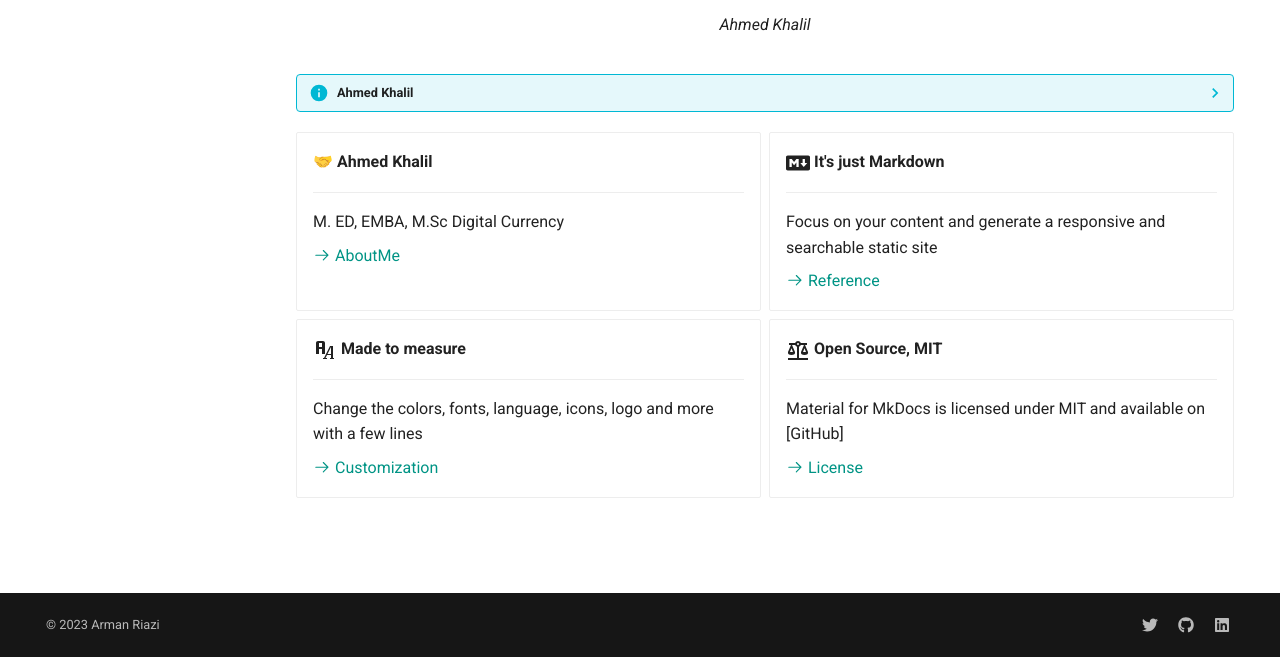
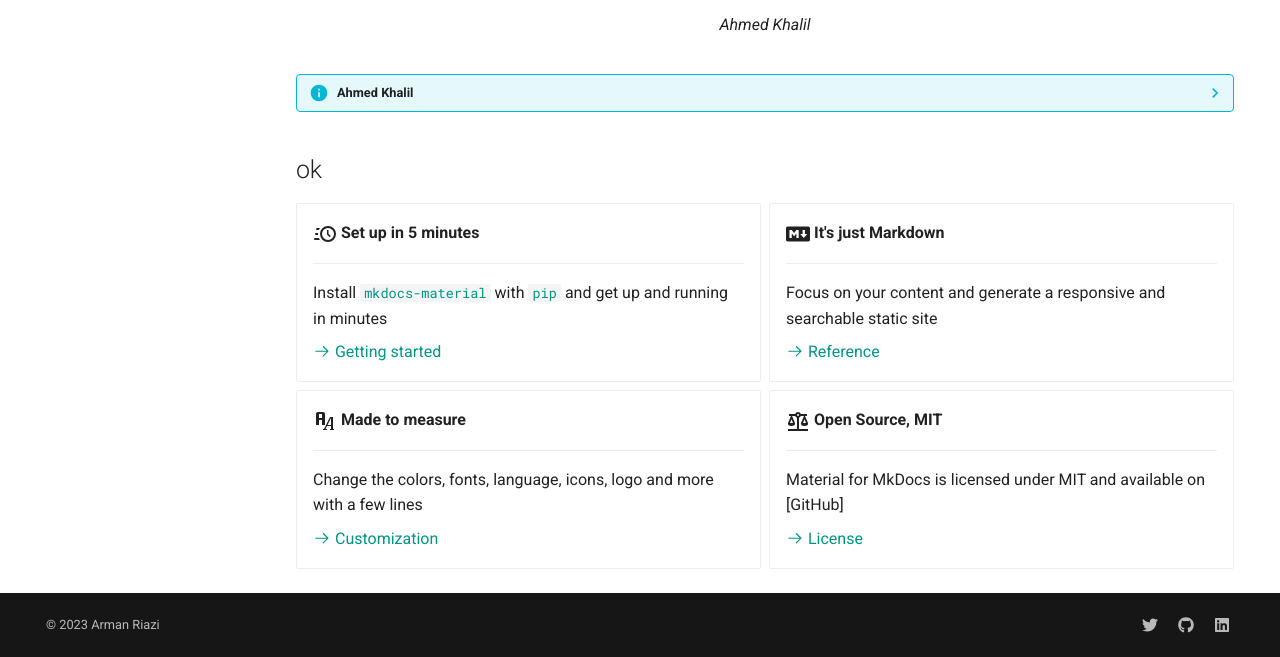
Before and after one commit to 21crickets/21crickets.github.io, an MkDocs documentation site: the page built from docs/career/army-mfs.md, in a window 1280 px wide and 1365 px high, cut to the strip 708-1365 px from the top of the window. Built offline with MkDocs 1.6.1 and Material for MkDocs 9.7.7, drawn with Linux system fonts in a browser that asks for light colours.

Commit message:
add ahmed8

```diff
--- a/docs/career/army-mfs.md
+++ b/docs/career/army-mfs.md
@@ -30,16 +30,18 @@
 
 
 
+## ok
 
 <div class="grid cards" markdown>
 
--   🤝 __Ahmed Khalil__
+-   :material-clock-fast:{ .lg .middle } __Set up in 5 minutes__
 
     ---
 
-    M. ED, EMBA, M.Sc Digital Currency
+    Install [`mkdocs-material`](#) with [`pip`](#) and get up
+    and running in minutes
 
-    [:octicons-arrow-right-24: AboutMe](#)
+    [:octicons-arrow-right-24: Getting started](#)
 
 -   :fontawesome-brands-markdown:{ .lg .middle } __It's just Markdown__
 
```
